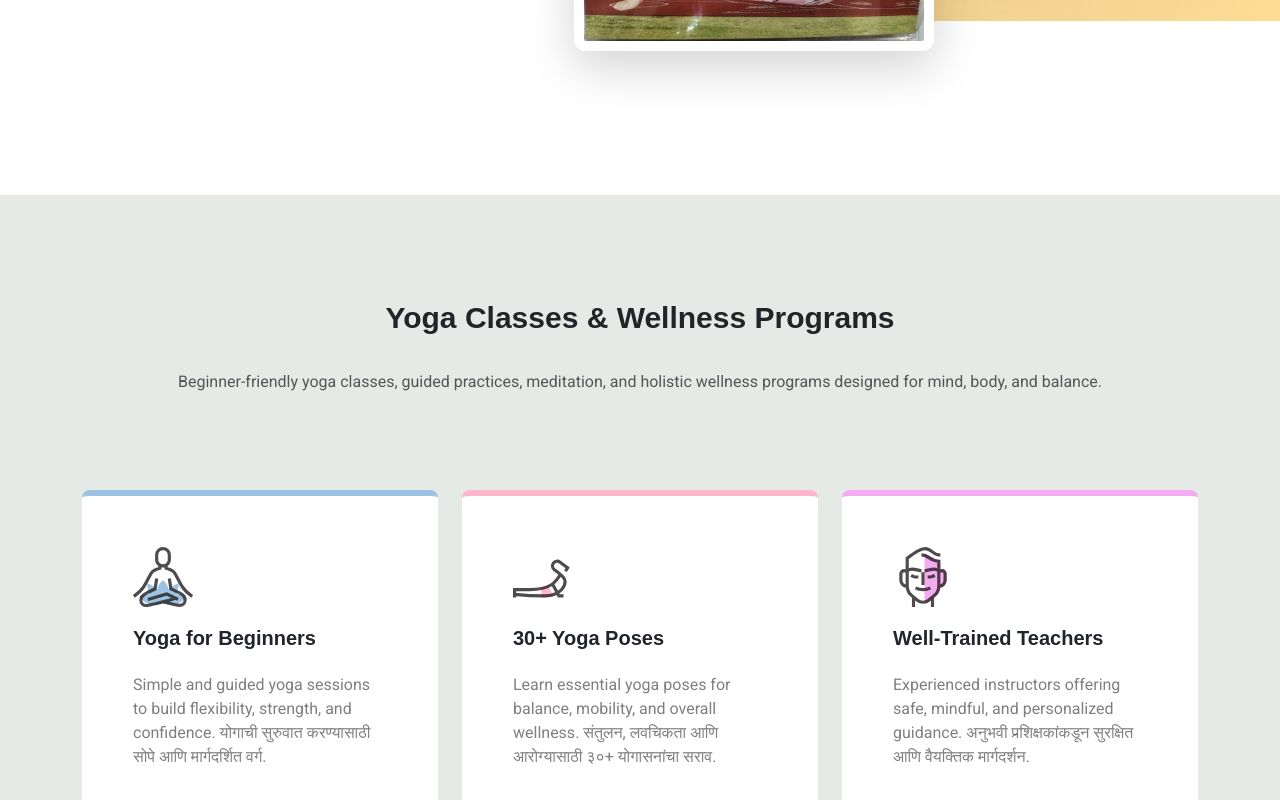
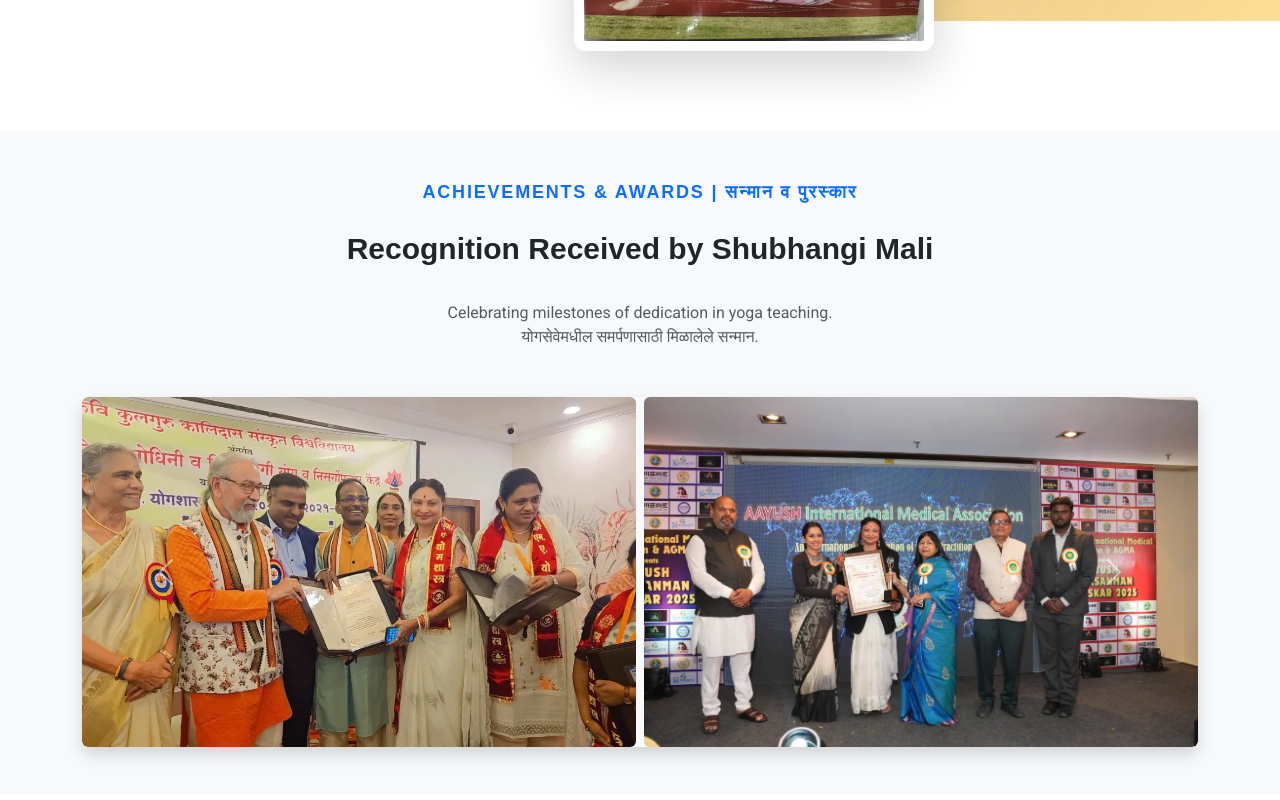
Before and after one commit to riteshvkarma/subhangi-yoga, a Next.js app: page / in a window 1280 px wide. Shown: the part 1980-2780 px from the top of the page. Built offline with nearby package versions, Linux system fonts and the light colour scheme; no server answers; a web font is replaced by a local one.

Commit message:
admin woeks

```diff
--- /dev/null
+++ b/app/api/awards/route.ts
@@ -0,0 +1,22 @@
+interface AwardApiItem {
+  filename: string;
+}
+
+export async function GET() {
+  try {
+    const res = await fetch("http://api.vishwabhartiprojects.com/awards.php", {
+      cache: "no-store",
+    });
+
+    const data = await res.json();
+
+    const images = ((data.images as AwardApiItem[]) || []).map((img) => ({
+      filename: img.filename,
+      url: `http://api.vishwabhartiprojects.com/uploads/awards/${img.filename}`,
+    }));
+
+    return Response.json({ images });
+  } catch {
+    return Response.json({ images: [] });
+  }
+}
--- /dev/null
+++ b/app/components/YogaAwards.tsx
@@ -0,0 +1,68 @@
+"use client";
+
+import Image from "next/image";
+import { useEffect, useState } from "react";
+
+interface AwardImage {
+  filename: string;
+  url: string;
+}
+
+const API_BASE = "/api/awards";
+
+export default function YogaAwards() {
+  const [images, setImages] = useState<AwardImage[]>([]);
+
+  useEffect(() => {
+    const fetchAwards = async () => {
+      try {
+        const res = await fetch(API_BASE, {
+          cache: "no-store",
+        });
+
+        if (!res.ok) return;
+
+        const data = await res.json();
+        setImages(data.images || []);
+      } catch (err) {
+        console.error("Failed to fetch awards images", err);
+      }
+    };
+
+    fetchAwards();
+  }, []);
+
+  if (images.length === 0) return null;
+
+  return (
+    <section className="section bg-light">
+      <div className="container">
+        <div className="heading-block text-center mb-5">
+          <h2>Awards & Recognition | पुरस्कार व सन्मान</h2>
+          <span>
+            Celebrating milestones and achievements in the yoga journey. <br />
+            योग प्रवासातील महत्त्वाचे टप्पे आणि सन्मान.
+          </span>
+        </div>
+
+        <div className="row g-4">
+          {images.map((img, index) => (
+            <div key={index} className="col-md-6">
+              <div className="card shadow-sm border-0 h-100">
+                <Image
+                  src={img.url}
+                  alt="Yoga Award"
+                  width={800}
+                  height={600}
+                  unoptimized
+                  className="card-img-top"
+                  style={{ objectFit: "cover" }}
+                />
+              </div>
+            </div>
+          ))}
+        </div>
+      </div>
+    </section>
+  );
+}
--- a/app/page.tsx
+++ b/app/page.tsx
@@ -4,6 +4,7 @@ import YogaTypes from "./components/YogaTypes";
 import ScheduleSection from "./components/ScheduleSection";
 import GallerySection from "./components/GallerySection";
 import Reveal from "./components/Reveal";
+import YogaAwards from "./components/YogaAwards";
 
 export default function Home() {
   return (
@@ -141,6 +142,102 @@ export default function Home() {
           </div>
         </div>
       </section>
+      <YogaAwards />
+
+      {/* Awards Section */}
+      <section className="py-5 bg-light">
+        <div className="container">
+          <div className="text-center mb-5">
+            <h5 className="text-primary uppercase tracking-widest">
+              Achievements & Awards | सन्मान व पुरस्कार
+            </h5>
+            <h2 className="fw-bold">Recognition Received by Shubhangi Mali</h2>
+            <p className="text-muted">
+              Celebrating milestones of dedication in yoga teaching.
+              <br />
+              योगसेवेमधील समर्पणासाठी मिळालेले सन्मान.
+            </p>
+          </div>
+
+          <div
+            id="awardsCarousel"
+            className="carousel slide"
+            data-bs-ride="carousel"
+            data-bs-interval="2500"
+          >
+            <div className="carousel-inner rounded shadow">
+              {/* Slide 1 */}
+              <div className="carousel-item active">
+                <div className="row g-2">
+                  <div className="col-md-6">
+                    <Image
+                      src="/yoga/shubhangi_yoga_21.webp"
+                      className="d-block w-100 rounded"
+                      alt="Yoga Award 1"
+                      width={800}
+                      height={400}
+                      style={{ height: "350px", objectFit: "cover" }}
+                    />
+                  </div>
+                  <div className="col-md-6">
+                    <Image
+                      src="/yoga/shubhangi_yoga_22.webp"
+                      className="d-block w-100 rounded"
+                      alt="Yoga Award 2"
+                      width={800}
+                      height={400}
+                      style={{ height: "350px", objectFit: "cover" }}
+                    />
+                  </div>
+                </div>
+              </div>
+
+              {/* Slide 2 */}
+              <div className="carousel-item">
+                <div className="row g-2">
+                  <div className="col-md-6">
+                    <Image
+                      src="/yoga/shubhangi_yoga_23.webp"
+                      className="d-block w-100 rounded"
+                      alt="Yoga Award 3"
+                      width={800}
+                      height={400}
+                      style={{ height: "350px", objectFit: "cover" }}
+                    />
+                  </div>
+                  <div className="col-md-6">
+                    <Image
+                      src="/yoga/shubhangi_yoga_25.webp"
+                      className="d-block w-100 rounded"
+                      alt="Yoga Award 4"
+                      width={800}
+                      height={400}
+                      style={{ height: "350px", objectFit: "cover" }}
+                    />
+                  </div>
+                </div>
+              </div>
+            </div>
+
+            <button
+              className="carousel-control-prev"
+              type="button"
+              data-bs-target="#awardsCarousel"
+              data-bs-slide="prev"
+            >
+              <span className="carousel-control-prev-icon"></span>
+            </button>
+            <button
+              className="carousel-control-next"
+              type="button"
+              data-bs-target="#awardsCarousel"
+              data-bs-slide="next"
+            >
+              <span className="carousel-control-next-icon"></span>
+            </button>
+          </div>
+        </div>
+      </section>
 
       {/* Yoga Types Section */}
       <Reveal>
```
